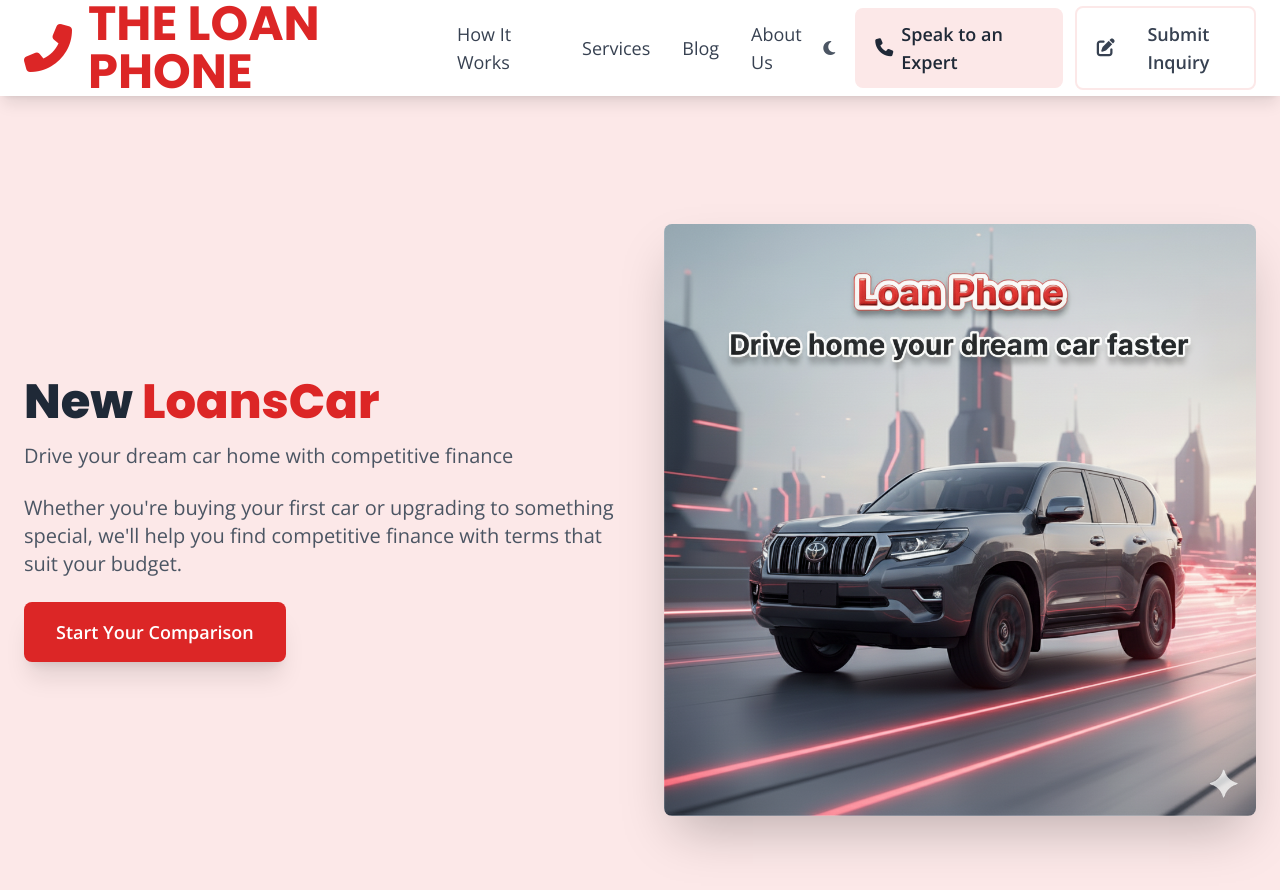
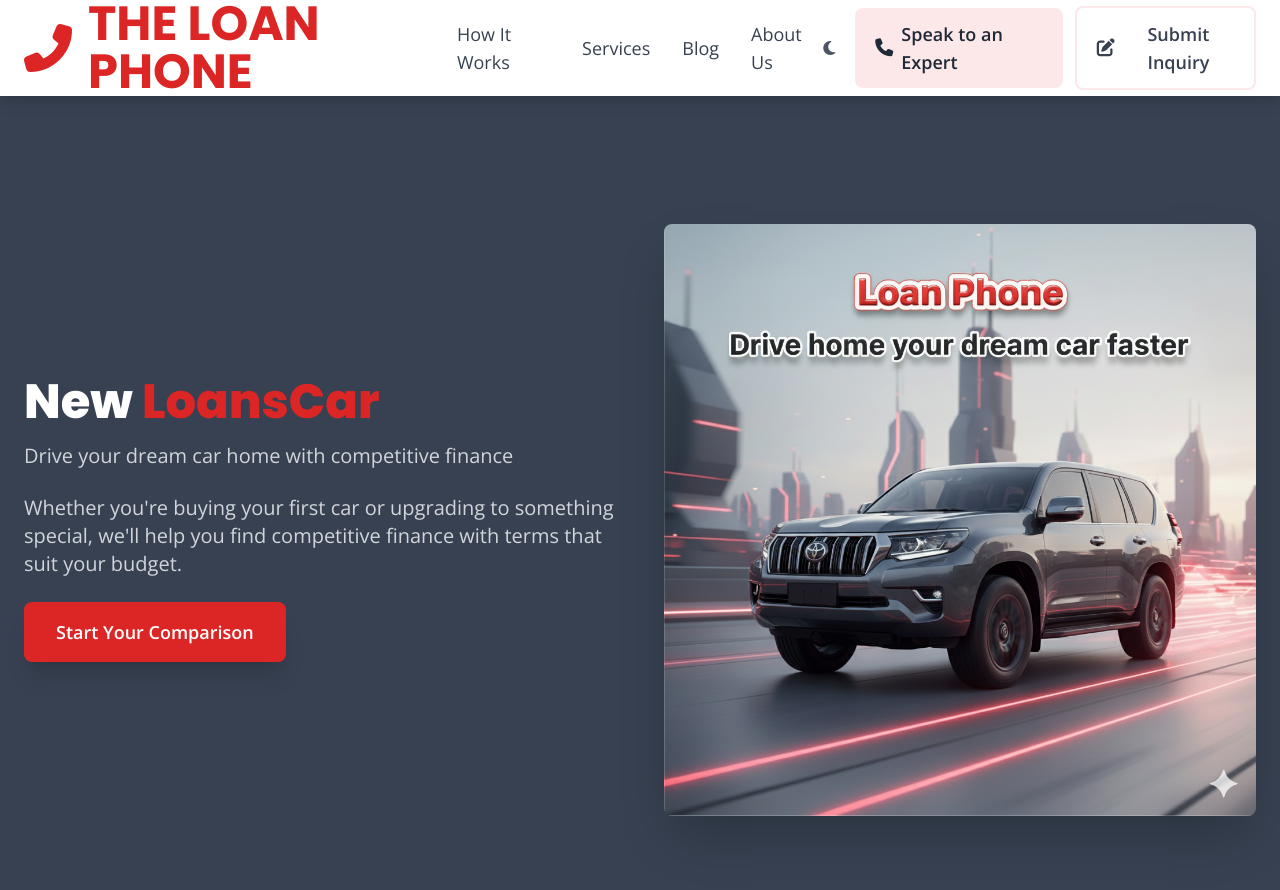
Before and after one commit to AMSumo9/loan-phone-website, a Jekyll site: the page built from _services/new-car-loans.md, in a window 1280 px wide and 900 px high. Shown: the top 890 px of the window. Built offline with Jekyll 4.4.1, drawn with Linux system fonts in a browser that asks for light colours; nearby versions of some CDN libraries.

Commit message:
Update services.html

```diff
--- a/_layouts/services.html
+++ b/_layouts/services.html
@@ -152,11 +152,11 @@
 
     <main>
         {% if page.service_type %}
-        <!-- Hero Section - CONSISTENT: Always light pink with dark text -->
-        <section class="py-16" style="background-color: #fce8e8;">
+        <!-- Hero Section - FIXED: Dark background with white text like homepage -->
+        <section class="py-16" style="background-color: #374151;">
             <div class="container mx-auto px-6 py-16 grid md:grid-cols-2 gap-12 items-center">
                 <div class="animate-on-scroll">
-                    <h1 class="text-5xl font-extrabold text-gray-800 mb-4">
+                    <h1 class="text-5xl font-extrabold text-white mb-4">
                         {% assign title_clean = page.title | remove: ' | The Loan Phone' %}
                         {% if page.hero_highlight %}
                             {% assign highlighted_title = title_clean | replace: page.hero_highlight, '<span style="color: #DC2626;">' | append: page.hero_highlight | append: '</span>' %}
@@ -167,11 +167,11 @@
                     </h1>
 
                     {% if page.subtitle %}
-                    <p class="text-xl text-gray-600 mb-6">{{ page.subtitle }}</p>
+                    <p class="text-xl text-gray-300 mb-6">{{ page.subtitle }}</p>
                     {% endif %}
 
                     {% if page.excerpt %}
-                    <p class="text-xl text-gray-600 mb-6">{{ page.excerpt }}</p>
+                    <p class="text-xl text-gray-300 mb-6">{{ page.excerpt }}</p>
                     {% endif %}
 
                     <a href="{{ site.baseurl }}/#loan-selector" class="inline-block bg-brand-red text-white font-bold text-lg px-8 py-4 rounded-lg shadow-xl hover:bg-brand-red-dark transition-transform duration-300 transform hover:scale-105">
```
